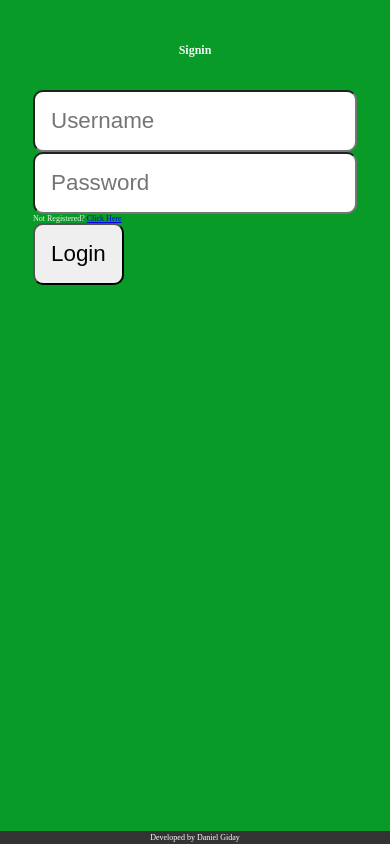
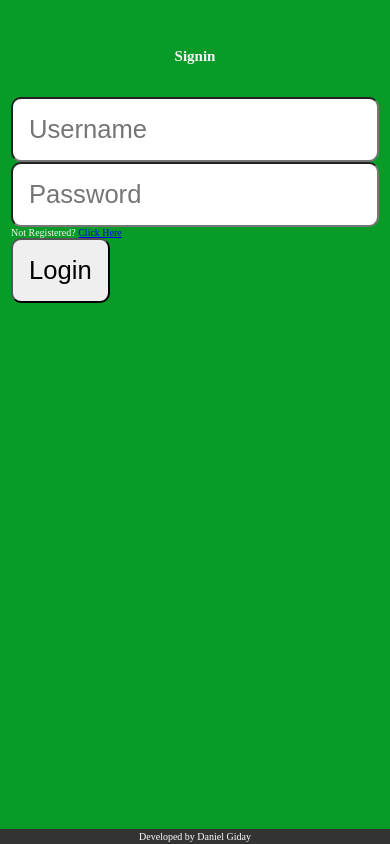
Before and after one commit to codewithdani/weather_app, a Flask app: page / in a window 390 px wide. Run offline with Flask 3, Linux system fonts and the light colour scheme.

Commit message:
css update

```diff
--- a/static/styles/style.css
+++ b/static/styles/style.css
@@ -62,12 +62,12 @@ th, td {
     }
 
     body {
-        padding: .7rem; /* Reduce body padding for mobile */
-        font-size: 8px;
+        padding: 1rem; /* Reduce body padding for mobile */
+        font-size: 10px;
     }
 
     input, button {
-        font-size: 1.4rem; /* Slightly reduce font size for mobile */
+        font-size: 1.6rem; /* Slightly reduce font size for mobile */
         padding: 1rem; /* Adjust padding for mobile */
     }
 
```
